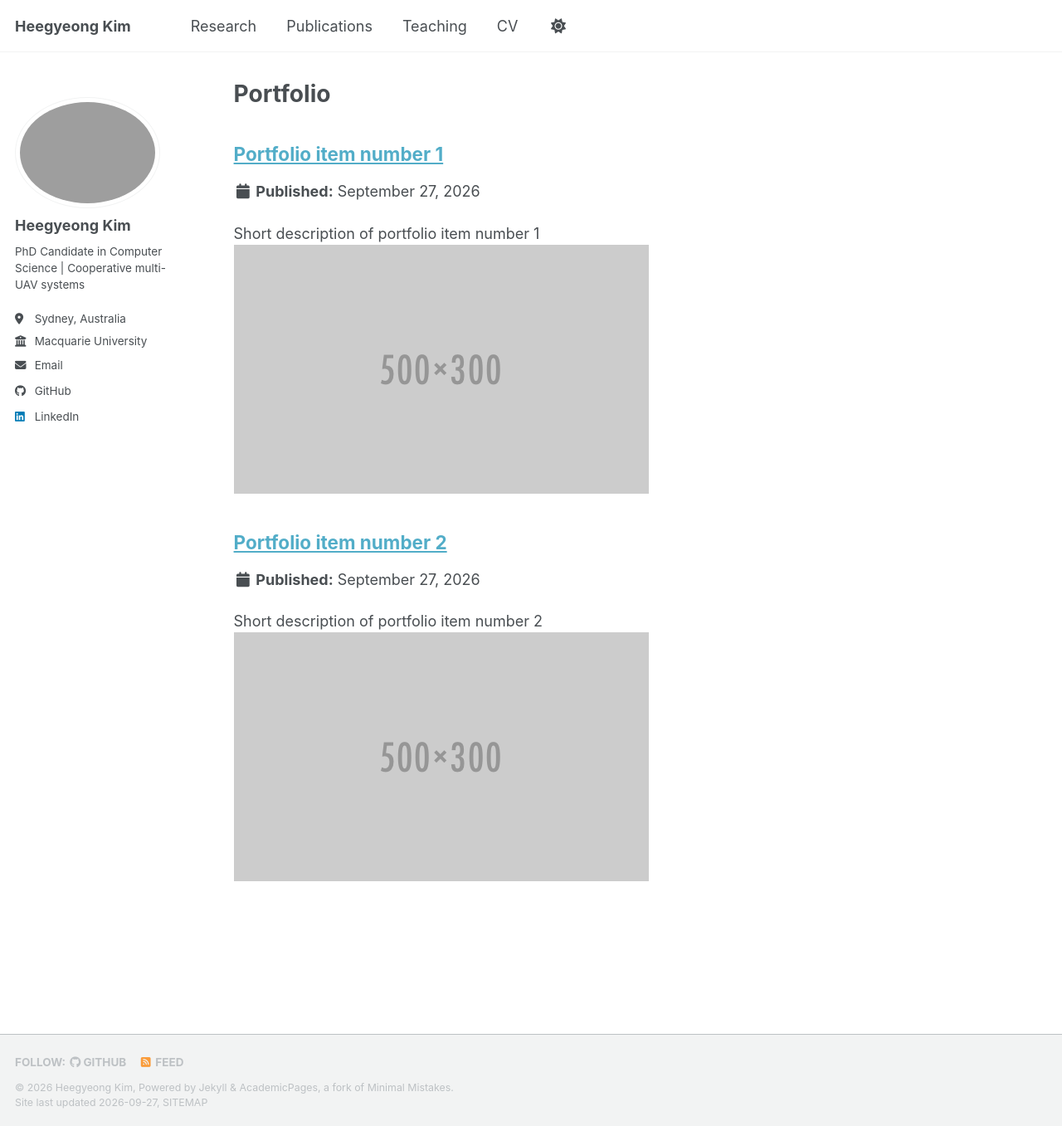
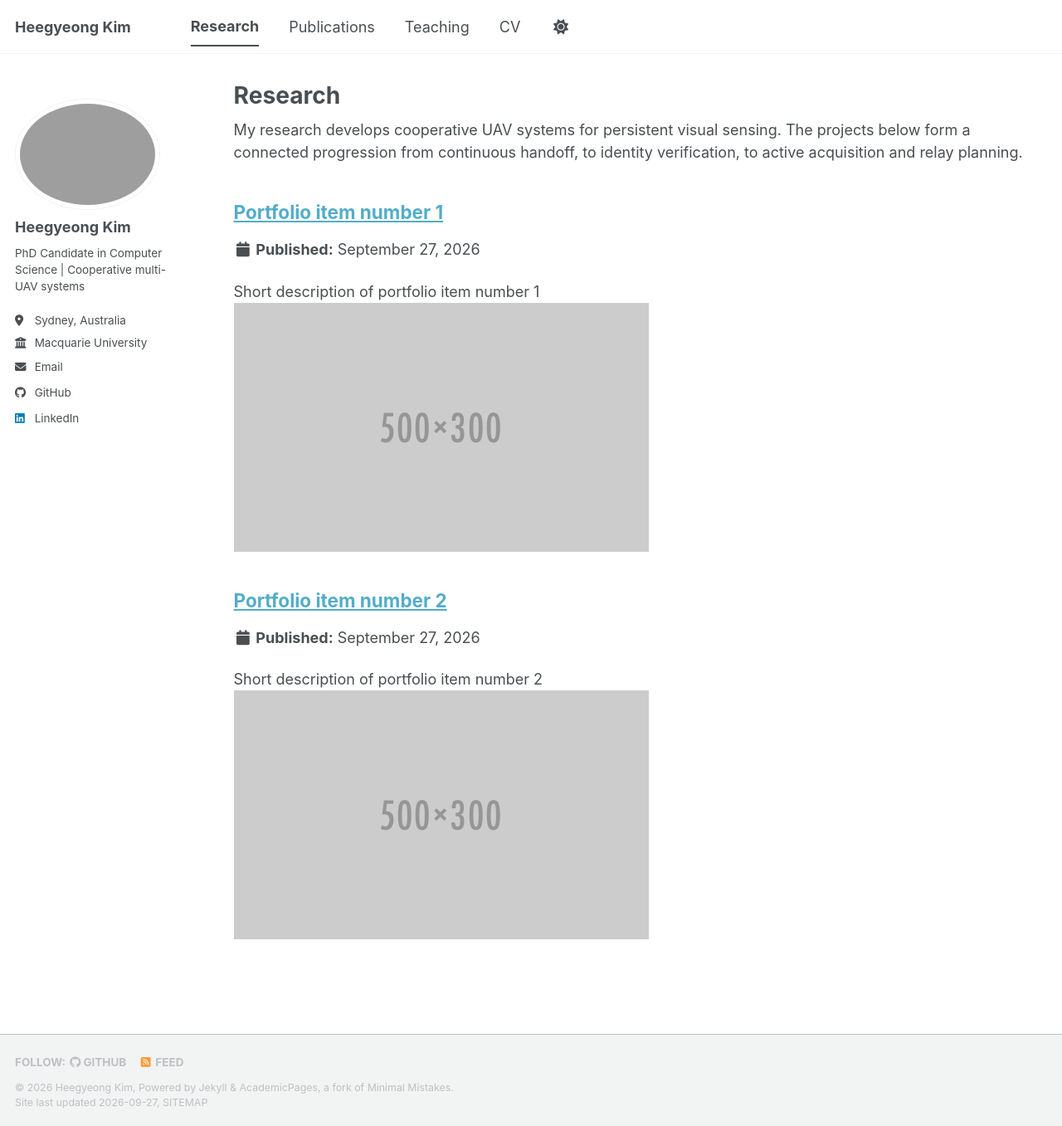
Before and after one commit to HeegyeongK/heegyeongk.github.io, a Jekyll site: the page built from _pages/portfolio.html, in a window 1280 px wide and 1357 px high. Shown: the whole window at 83% size. Built offline with Jekyll 4.4.1, drawn with Linux system fonts in a browser that asks for light colours; a style sheet for code colours, icons or effects is not loaded.

Commit message:
Create research page

```diff
--- a/_pages/portfolio.html
+++ b/_pages/portfolio.html
@@ -1,12 +1,13 @@
 ---
 layout: archive
-title: "Portfolio"
-permalink: /portfolio/
+title: "Research"
+permalink: /research/
 author_profile: true
 ---
 
+My research develops cooperative UAV systems for persistent visual sensing. The projects below form a connected progression from continuous handoff, to identity verification, to active acquisition and relay planning.
+
 {% include base_path %}
-
 
 {% for post in site.portfolio %}
   {% include archive-single.html %}
```
